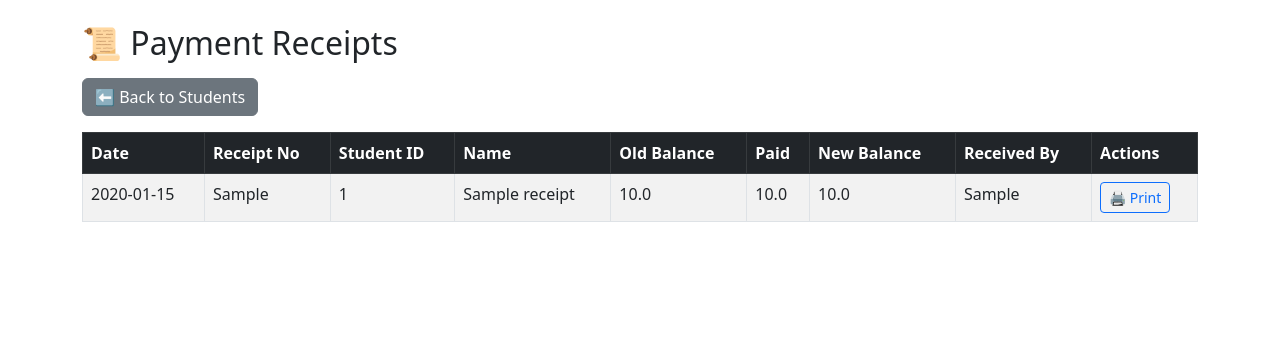
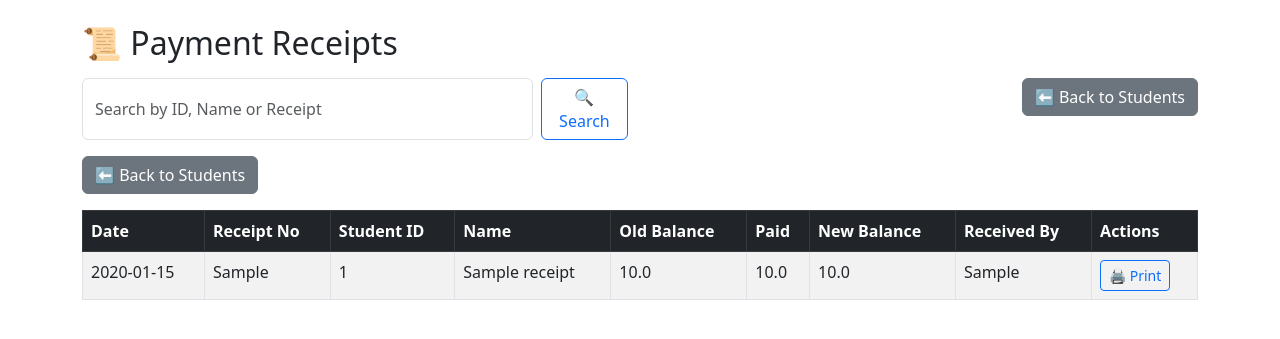
Before and after one commit to mwangiucs/school-fees-app, a Flask app: page /receipts in a window 1280 px wide. Shown: the top 339 px of the page. Run offline with Flask 3, Linux system fonts and the light colour scheme; tables that the repository leaves empty hold one stand-in row (values such as "Sample post").

Commit message:
Update receipts.html

```diff
--- a/templates/receipts.html
+++ b/templates/receipts.html
@@ -7,6 +7,18 @@
 <body>
 <div class="container mt-4">
     <h2 class="mb-3">📜 Payment Receipts</h2>
+    <div class="row mb-3">
+    <div class="col-md-6">
+        <form method="GET" action="/receipts" class="d-flex">
+            <input type="text" name="query" class="form-control me-2" placeholder="Search by ID, Name or Receipt" value="{{ query }}">
+            <button type="submit" class="btn btn-outline-primary">🔍 Search</button>
+        </form>
+    </div>
+    <div class="col-md-6 text-end">
+        <a href="/students" class="btn btn-secondary">⬅️ Back to Students</a>
+    </div>
+</div>
+
     <a href="/students" class="btn btn-secondary mb-3">⬅️ Back to Students</a>
     <table class="table table-striped table-bordered">
         <thead class="table-dark">
```
